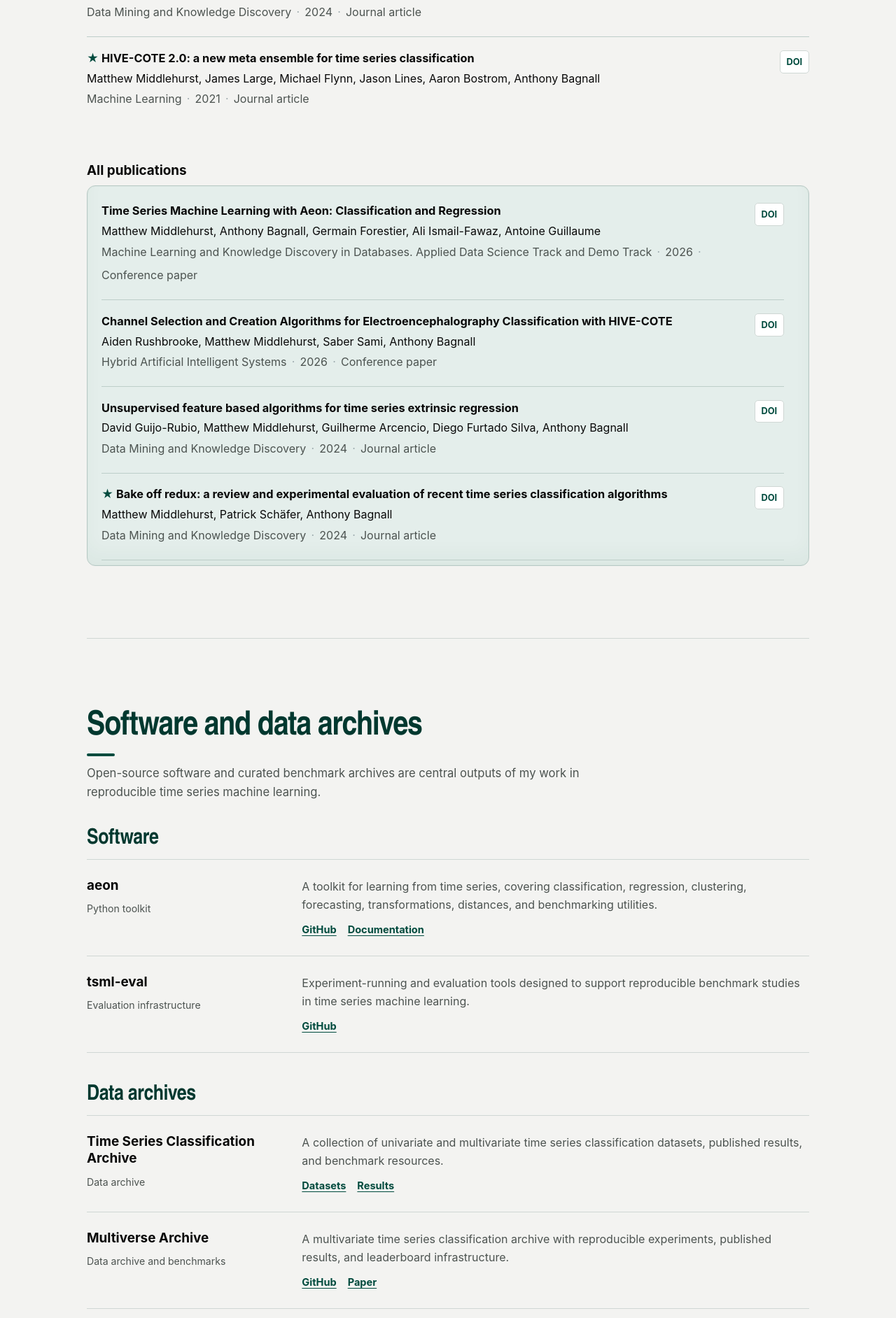
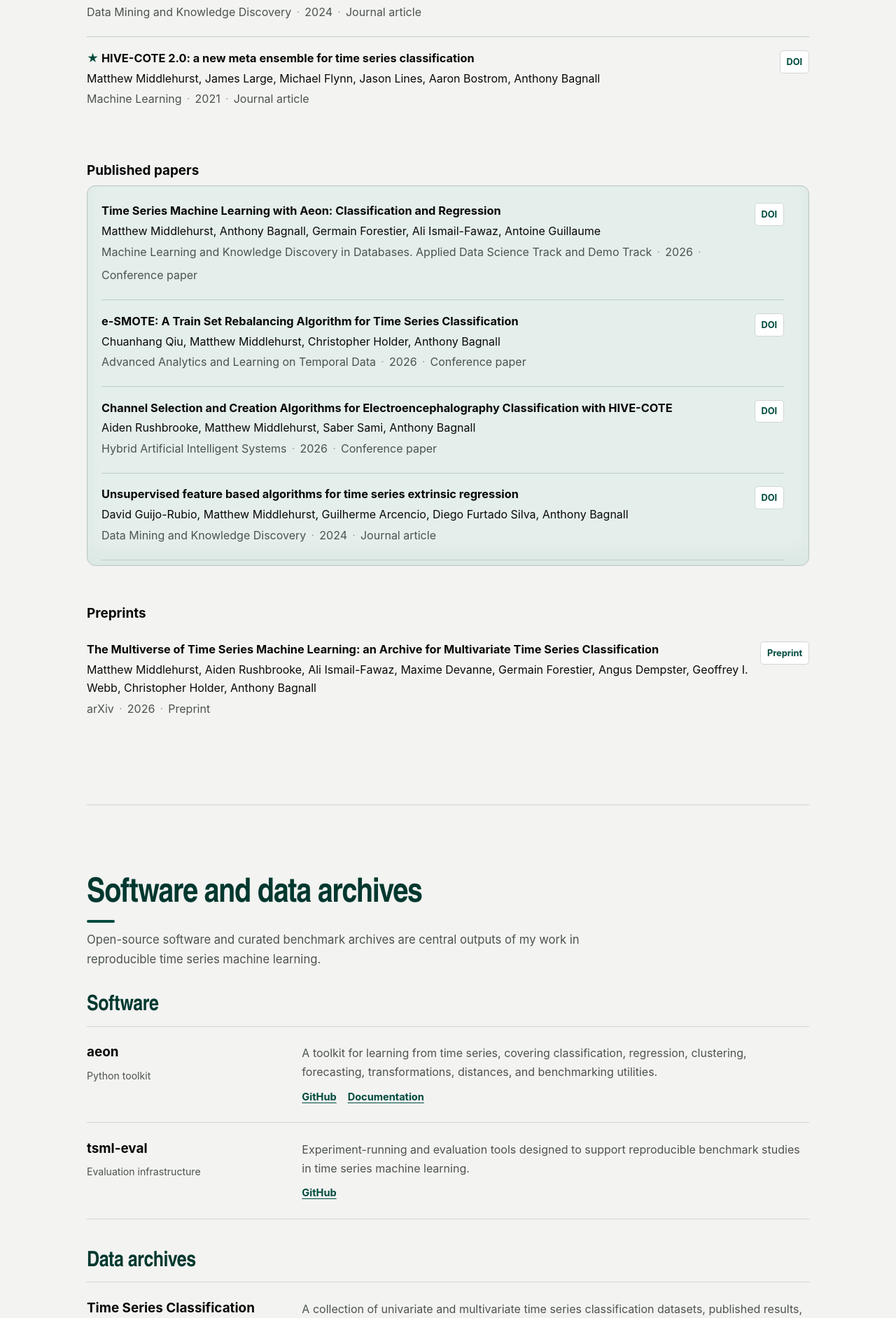
Before and after one commit to MatthewMiddlehurst/matthewmiddlehurst.github.io, a Jekyll site: the page built from index.md, in a window 1280 px wide. Shown: the part 1804-3688 px from the top of the page at 70% size. Built offline with Jekyll 4.4.1, drawn with Linux system fonts in a browser that asks for light colours; some of the changed text lies outside the part shown.

Commit message:
Fix publication syncing and rendered link checks; separate preprints and tutorials

```diff
--- a/_config.yml
+++ b/_config.yml
@@ -47,6 +47,8 @@
   - Gemfile.lock
   - README.md
   - scripts/
+  - tests/
+  - tmp/
   - vendor/
   - .bundle/
   - .github/
--- /dev/null
+++ b/_data/publication_additions.json
@@ -0,0 +1,25 @@
+[
+  {
+    "title": "e-SMOTE: A Train Set Rebalancing Algorithm for Time Series Classification",
+    "authors": ["Chuanhang Qiu", "Matthew Middlehurst", "Christopher Holder", "Anthony Bagnall"],
+    "year": 2026,
+    "venue": "Advanced Analytics and Learning on Temporal Data",
+    "type": "Conference paper",
+    "doi": "10.1007/978-3-032-15535-1_1",
+    "url": "https://doi.org/10.1007/978-3-032-15535-1_1",
+    "source": "Publisher",
+    "selected": false
+  },
+  {
+    "title": "The Multiverse of Time Series Machine Learning: an Archive for Multivariate Time Series Classification",
+    "authors": ["Matthew Middlehurst", "Aiden Rushbrooke", "Ali Ismail-Fawaz", "Maxime Devanne", "Germain Forestier", "Angus Dempster", "Geoffrey I. Webb", "Christopher Holder", "Anthony Bagnall"],
+    "year": 2026,
+    "venue": "arXiv",
+    "type": "Preprint",
+    "doi": "10.48550/arxiv.2603.20352",
+    "url": "https://arxiv.org/abs/2603.20352",
+    "preprint_url": "https://arxiv.org/abs/2603.20352",
+    "source": "arXiv",
+    "selected": false
+  }
+]
--- a/_data/publications.json
+++ b/_data/publications.json
@@ -17,8 +17,47 @@
     "pmid": "",
     "arxiv": "",
     "url": "https://doi.org/10.1007/978-3-032-06129-4_26",
+    "preprint_url": "",
     "orcid_put_code": 214164001,
     "source": "ORCID",
+    "selected": false
+  },
+  {
+    "title": "The Multiverse of Time Series Machine Learning: an Archive for Multivariate Time Series Classification",
+    "authors": [
+      "Matthew Middlehurst",
+      "Aiden Rushbrooke",
+      "Ali Ismail-Fawaz",
+      "Maxime Devanne",
+      "Germain Forestier",
+      "Angus Dempster",
+      "Geoffrey I. Webb",
+      "Christopher Holder",
+      "Anthony Bagnall"
+    ],
+    "year": 2026,
+    "venue": "arXiv",
+    "type": "Preprint",
+    "doi": "10.48550/arxiv.2603.20352",
+    "url": "https://arxiv.org/abs/2603.20352",
+    "preprint_url": "https://arxiv.org/abs/2603.20352",
+    "source": "arXiv",
+    "selected": false
+  },
+  {
+    "title": "e-SMOTE: A Train Set Rebalancing Algorithm for Time Series Classification",
+    "authors": [
+      "Chuanhang Qiu",
+      "Matthew Middlehurst",
+      "Christopher Holder",
+      "Anthony Bagnall"
+    ],
+    "year": 2026,
+    "venue": "Advanced Analytics and Learning on Temporal Data",
+    "type": "Conference paper",
+    "doi": "10.1007/978-3-032-15535-1_1",
+    "url": "https://doi.org/10.1007/978-3-032-15535-1_1",
+    "source": "Publisher",
     "selected": false
   },
   {
@@ -38,6 +77,7 @@
     "pmid": "",
     "arxiv": "",
     "url": "https://doi.org/10.1007/978-3-032-08462-0_26",
+    "preprint_url": "",
     "orcid_put_code": 214164000,
     "source": "ORCID",
     "selected": false
@@ -61,7 +101,7 @@
     "arxiv": "",
     "url": "https://doi.org/10.1007/s10618-024-01027-w",
     "preprint_url": "https://arxiv.org/abs/2305.01429",
-    "orcid_put_code": 188489134,
+    "orcid_put_code": 191191866,
     "source": "ORCID",
     "selected": false
   },
@@ -87,7 +127,7 @@
     "selected": true
   },
   {
-    "title": "aeon: a Python toolkit for learning from time series",
+    "title": "aeon: a Python Toolkit for Learning from Time Series",
     "translated_title": "",
     "authors": [
       "Matthew Middlehurst",
@@ -111,7 +151,7 @@
     "arxiv": "http://arxiv.org/abs/2406.14231v1",
     "url": "https://www.jmlr.org/papers/v25/23-1444.html",
     "preprint_url": "https://arxiv.org/abs/2406.14231v1",
-    "orcid_put_code": 183210668,
+    "orcid_put_code": 171025653,
     "source": "ORCID",
     "selected": false
   },
@@ -132,7 +172,7 @@
     "arxiv": "",
     "url": "https://doi.org/10.1007/s10115-023-01952-0",
     "preprint_url": "https://arxiv.org/abs/2205.15181",
-    "orcid_put_code": 167013851,
+    "orcid_put_code": 191191860,
     "source": "ORCID",
     "selected": false
   },
@@ -158,7 +198,8 @@
     "pmid": "",
     "arxiv": "",
     "url": "https://doi.org/10.1145/3637528.3671443",
-    "orcid_put_code": 172712732,
+    "preprint_url": "",
+    "orcid_put_code": 191191856,
     "source": "ORCID",
     "selected": false
   },
@@ -177,6 +218,7 @@
     "pmid": "",
     "arxiv": "",
     "url": "https://doi.org/10.1007/978-3-031-49896-1_8",
+    "preprint_url": "",
     "orcid_put_code": 191191861,
     "source": "ORCID",
     "selected": false
@@ -241,7 +283,8 @@
     "pmid": "",
     "arxiv": "",
     "url": "https://doi.org/10.1007/s10618-020-00727-3",
-    "orcid_put_code": 171445351,
+    "preprint_url": "",
+    "orcid_put_code": 85480051,
     "source": "ORCID",
     "selected": false
   },
@@ -265,7 +308,7 @@
     "arxiv": "",
     "url": "https://doi.org/10.1007/s10994-021-06057-9",
     "preprint_url": "https://arxiv.org/abs/2104.07551",
-    "orcid_put_code": 171445349,
+    "orcid_put_code": 191191867,
     "source": "ORCID",
     "selected": true
   },
--- /dev/null
+++ b/_data/tutorials.json
@@ -0,0 +1,25 @@
+[
+  {
+    "title": "Practical Time Series Classification: an Overview of Current Research and Solutions for Imperfect Data",
+    "event": "IEEE DSAA 2025",
+    "role": "Contributor",
+    "description": "Methods and practical considerations for classification with unequal-length series, class imbalance, and other imperfect data.",
+    "url": "https://aeon-tutorials.github.io/DSAA-2025/"
+  },
+  {
+    "title": "An Introduction to Machine Learning from Time Series",
+    "event": "ECML-PKDD 2024",
+    "role": "Presenter",
+    "description": "An introduction to time series learning tasks, with practical examples using aeon.",
+    "url": "https://aeon-tutorials.github.io/ECML-2024/",
+    "materials_url": "https://aeon-tutorials.github.io/ECML-2024/code.html"
+  },
+  {
+    "title": "A Hands-on Introduction to Time Series Classification and Regression",
+    "event": "KDD 2024",
+    "role": "Presenter",
+    "description": "Practical classification and regression, reproducible evaluation, and applications to EEG data.",
+    "url": "https://aeon-tutorials.github.io/KDD-2024/",
+    "materials_url": "https://aeon-tutorials.github.io/KDD-2024/code.html"
+  }
+]
--- a/_includes/publication.html
+++ b/_includes/publication.html
@@ -1,9 +1,9 @@
 <li class="publication{% if include.pub.selected %} selected{% endif %}">
   <div class="publication-main">
-    <h4>{{ include.pub.title }}</h4>
-    {% if include.pub.authors.size > 0 %}<p class="authors">{{ include.pub.authors | join: ', ' }}</p>{% endif %}
+    <h4>{{ include.pub.title | escape }}</h4>
+    {% if include.pub.authors.size > 0 %}<p class="authors">{{ include.pub.authors | join: ', ' | escape }}</p>{% endif %}
     <p class="venue">
-      {% if include.pub.venue %}<span>{{ include.pub.venue }}</span>{% endif %}
+      {% if include.pub.venue %}<span>{{ include.pub.venue | escape }}</span>{% endif %}
       {% if include.pub.year %}<span>{{ include.pub.year }}</span>{% endif %}
       {% if include.pub.type %}<span>{{ include.pub.type }}</span>{% endif %}
     </p>
@@ -15,12 +15,18 @@
   {% assign doi_url = publication_doi | prepend: 'https://doi.org/' %}
   {% assign publication_link = '' %}
   {% assign publication_label = '' %}
-  {% if publication_doi != '' %}
+  {% if publication_url != '' %}
+    {% assign publication_link = publication_url %}
+    {% if publication_url == doi_url %}
+      {% assign publication_label = 'DOI' %}
+    {% elsif include.pub.type == 'Preprint' %}
+      {% assign publication_label = 'Preprint' %}
+    {% else %}
+      {% assign publication_label = 'Publication' %}
+    {% endif %}
+  {% elsif publication_doi != '' %}
     {% assign publication_link = doi_url %}
     {% assign publication_label = 'DOI' %}
-  {% elsif publication_url != '' %}
-    {% assign publication_link = publication_url %}
-    {% assign publication_label = 'Publication' %}
   {% elsif preprint_url != '' %}
     {% assign publication_link = preprint_url %}
     {% if preprint_url_normalised contains 'arxiv.org' %}
@@ -31,7 +37,7 @@
   {% endif %}
   {% if publication_link != '' %}
   <div class="publication-links">
-    <a href="{{ publication_link }}">{{ publication_label }}</a>
+    <a href="{{ publication_link | escape }}">{{ publication_label }}</a>
   </div>
   {% endif %}
 </li>
--- a/assets/css/main.scss
+++ b/assets/css/main.scss
@@ -457,6 +457,8 @@
 
 .teaching-grid li + li { margin-top: 0.45rem; }
 
+.tutorials { margin-top: 3rem; }
+
 .page-content {
   padding: clamp(1.5rem, 4vw, 3rem);
   background: var(--surface);
--- a/index.md
+++ b/index.md
@@ -66,7 +66,9 @@
     </div>
   </div>
 
-  {% assign selected_publications = site.data.publications | where: "selected", true %}
+  {% assign published_papers = site.data.publications | where_exp: "pub", "pub.type != 'Preprint'" %}
+  {% assign preprints = site.data.publications | where: "type", "Preprint" %}
+  {% assign selected_publications = published_papers | where: "selected", true %}
   {% if selected_publications.size > 0 %}
   <div class="publication-group">
     <h3>Selected publications</h3>
@@ -79,15 +81,25 @@
   {% endif %}
 
   <div class="publication-group">
-    <h3>All publications</h3>
-    <div class="publication-archive" role="region" aria-label="Complete publication list" tabindex="0">
+    <h3>Published papers</h3>
+    <div class="publication-archive" role="region" aria-label="Published papers" tabindex="0">
       <ol class="publications">
-        {% for pub in site.data.publications %}
+        {% for pub in published_papers %}
           {% include publication.html pub=pub %}
         {% endfor %}
       </ol>
     </div>
   </div>
+  {% if preprints.size > 0 %}
+  <div class="publication-group" id="preprints">
+    <h3>Preprints</h3>
+    <ol class="publications">
+      {% for pub in preprints %}
+        {% include publication.html pub=pub %}
+      {% endfor %}
+    </ol>
+  </div>
+  {% endif %}
 </section>
 
 <section class="section" id="software" aria-labelledby="software-title">
@@ -184,4 +196,26 @@
       </ul>
     </div>
   </div>
+
+  <div class="tutorials" id="tutorials" aria-labelledby="tutorials-title">
+    <h3 class="subsection-title" id="tutorials-title">Tutorials</h3>
+    <div class="project-list">
+      {% for tutorial in site.data.tutorials %}
+      <article class="project">
+        <div>
+          <h4>{{ tutorial.event | escape }}</h4>
+          <p class="project-type">{{ tutorial.role | escape }}</p>
+        </div>
+        <div>
+          <h4>{{ tutorial.title | escape }}</h4>
+          <p>{{ tutorial.description | escape }}</p>
+          <div class="project-links">
+            <a href="{{ tutorial.url | escape }}">Tutorial website</a>
+            {% if tutorial.materials_url %}<a href="{{ tutorial.materials_url | escape }}">Slides and code</a>{% endif %}
+          </div>
+        </div>
+      </article>
+      {% endfor %}
+    </div>
+  </div>
 </section>
```
Also changed, not shown: scripts/update_publications.py (+141 -29 lines), tests/test_publications.py (added, +110 -0 lines), .github/workflows/check-links.yml, .github/workflows/update-publications.yml, README.md.
